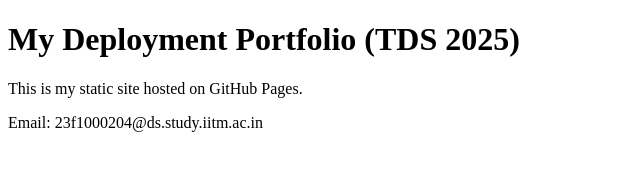
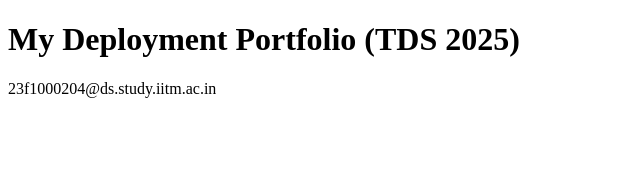
Before and after one commit to skyhitec/ga2-portfolio, a plain HTML site: page index.html in a window 1280 px wide. Shown: the whole page, without its empty margins (0-640 px from the left). Drawn offline with Linux system fonts and the light colour scheme.

Commit message:
index.html

```diff
--- a/index.html
+++ b/index.html
@@ -6,9 +6,5 @@
 </head>
 <body>
     <h1>My Deployment Portfolio (TDS 2025)</h1>
-    <p>This is my static site hosted on GitHub Pages.</p>
-
-    <p>Email: 23f1000204@ds.study.iitm.ac.in</p>
-
-</body>
+    23f1000204@ds.study.iitm.ac.in</body>
 </html>
```
